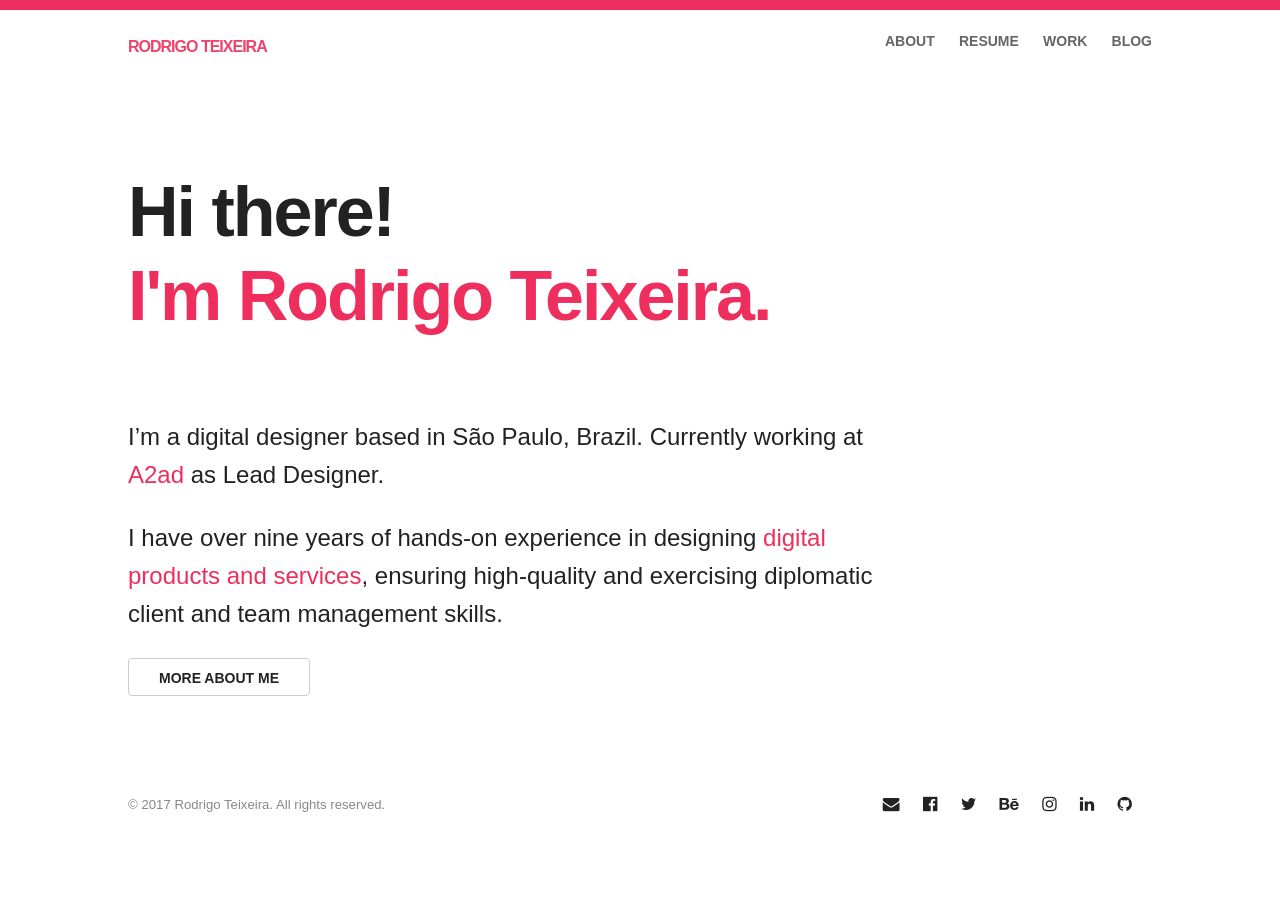
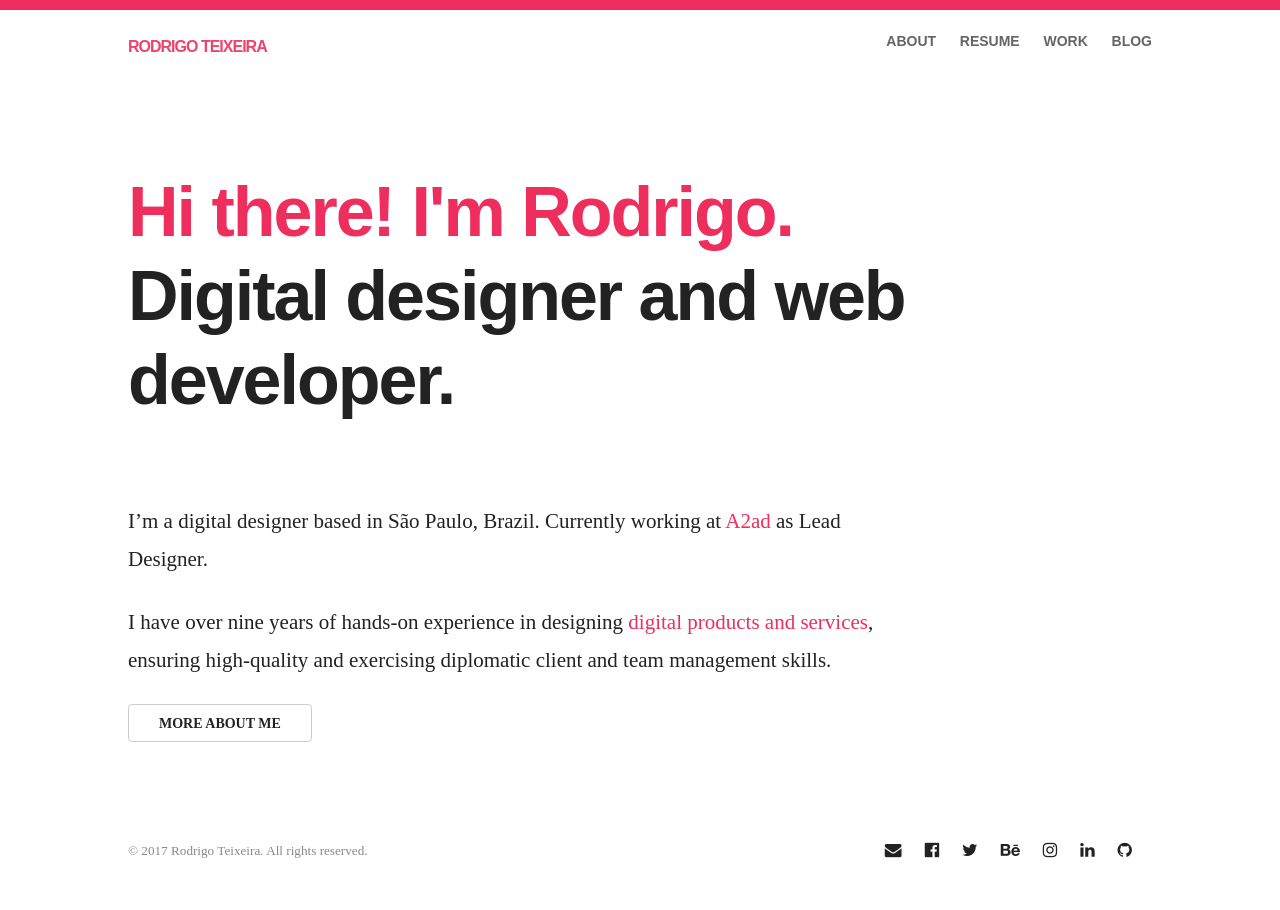
Before and after one commit to drigoteixeira/drigoteixeira.github.io, a Jekyll site: the page built from index.html, in a window 1280 px wide. Built offline with Jekyll 4.4.1, drawn with Linux system fonts in a browser that asks for light colours; nearby versions of some CDN libraries.

Commit message:
Udpate template

```diff
--- a/_scss/base.scss
+++ b/_scss/base.scss
@@ -16,7 +16,7 @@ body {
 	font-size: 1.5em;
 	/* currently ems cause chrome bug misinterpreting rems on body element */
 	line-height: 1.5;
-	font-family: 'Poppins', sans-serif;
+	font-family: 'Merriweather', serif;
 	color: $gray-2;
 	text-rendering: optimizelegibility;
 	border-top: 10px solid $red;
--- a/_scss/layout.scss
+++ b/_scss/layout.scss
@@ -98,6 +98,7 @@ HEADER
   vertical-align: baseline;
   font-size: 14px;
   font-weight: 700;
+  font-family: 'Poppins', sans-serif;
 }
 
 .menu li a {
--- a/_scss/lists.scss
+++ b/_scss/lists.scss
@@ -28,7 +28,7 @@ li {
 
 ul li,
 ol li {
-    font-size: 1.6em;
+    font-size: 1.4em;
     line-height: 38px;
     list-style-position: outside;
     margin-left: 20px;
@@ -42,7 +42,7 @@ ul li {
 
 dl {
     margin: 0;
-    font-size: 1.6em;
+    font-size: 1.4em;
 }
 
 dt {
--- a/_scss/typography.scss
+++ b/_scss/typography.scss
@@ -48,7 +48,7 @@ h6 {
 p {
   margin-top: 0;
   line-height: 38px;
-  font-size: 1.6em;
+  font-size: 1.4em;
   margin-bottom: 20px;
   font-weight: 300;
 }
--- a/index.html
+++ b/index.html
@@ -4,8 +4,8 @@ layout: home
 <div class="hero-cover">
     <div class="container">
         <div class="row">
-            <div class="twelve columns jumbo">
-                <h1 class="heading">Hi there! <span>I'm Rodrigo Teixeira.</span></h1>
+            <div class="ten columns jumbo">
+                <h1 class="heading"><span>Hi there! I'm Rodrigo.</span> Digital designer and web developer.</h1>
             </div>
         </div>
     </div>
--- a/js/scripts.js
+++ b/js/scripts.js
@@ -48,7 +48,7 @@ $(document).ready(function(){
 
     WebFont.load({
         google: {
-            families: ['Poppins:300,700']
+            families: ['Poppins:300,700', 'Merriweather:300,300i,400,400i,700,700i']
         }
     });
 
```
